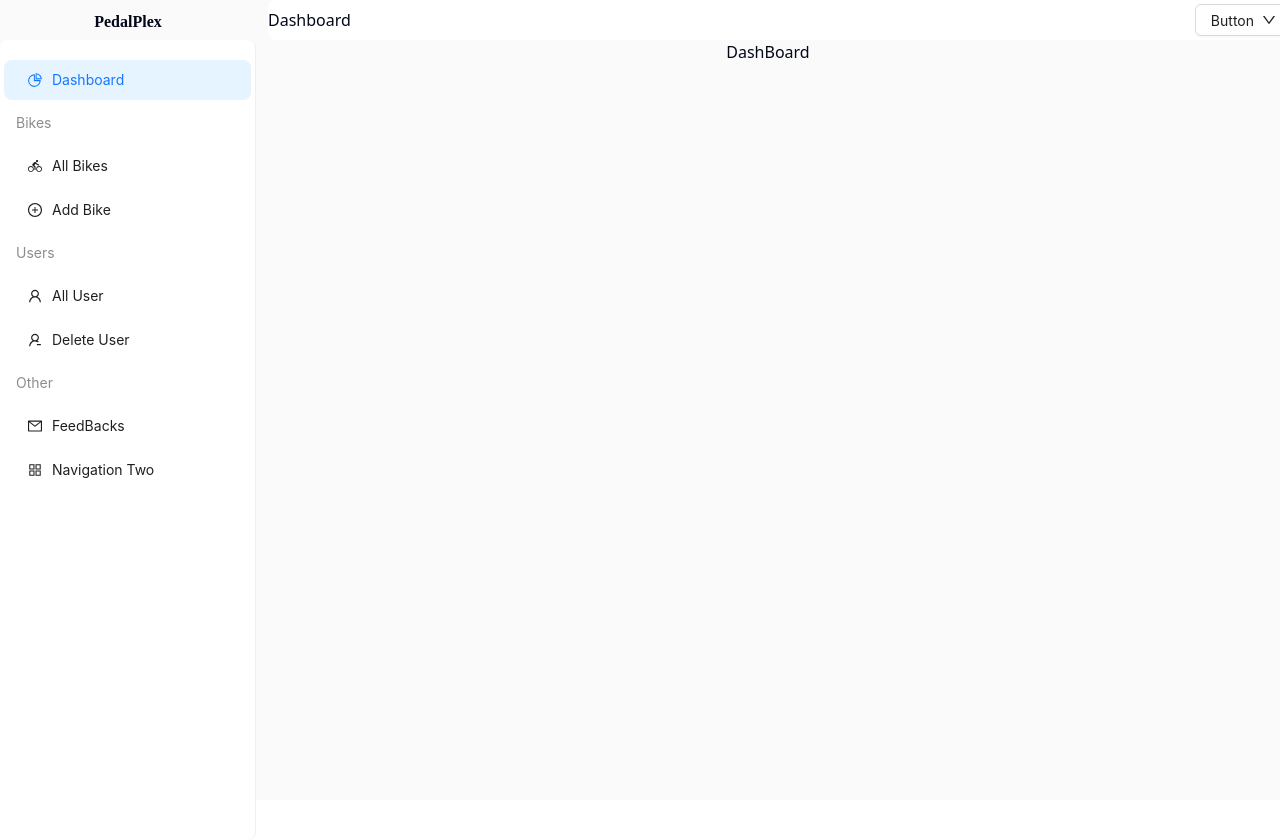
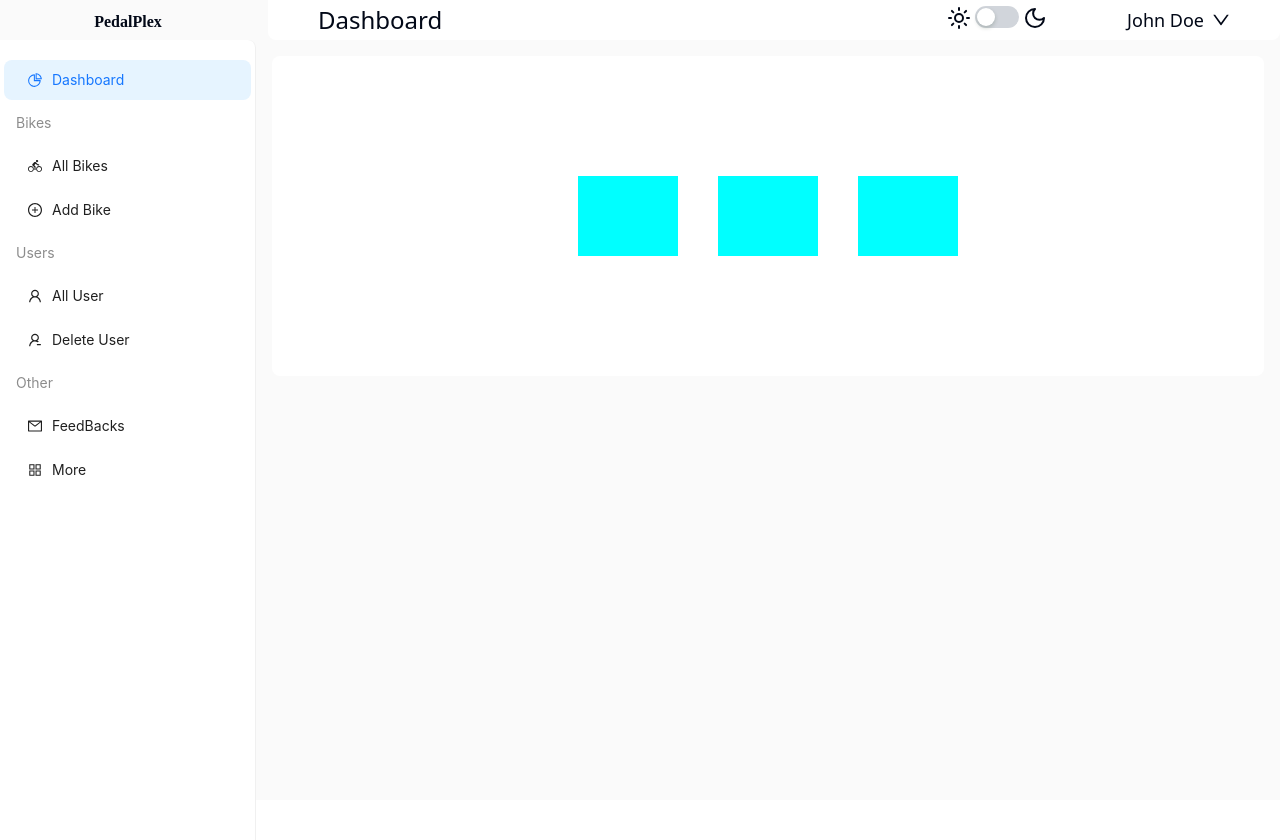
Before and after one commit to ismaelaek/bisyclesManagement, a React (Vite) app in the folder frontend/: page /dashboard in a window 1280 px wide. Built offline with nearby package versions, Linux system fonts and the light colour scheme; a web font is replaced by a local one.

Commit message:
added dark mode to dashboard

```diff
--- a/frontend/src/App.css
+++ b/frontend/src/App.css
@@ -1,5 +1,6 @@
-/* @import url('styles/common.css'); */
-
+* {
+    box-sizing: border-box;
+}
 #root {
     max-width: 1280px;
     margin: 0 auto;
--- a/frontend/src/components/admin/dashboard.jsx
+++ b/frontend/src/components/admin/dashboard.jsx
@@ -2,15 +2,19 @@ import React from 'react'
 import AdminNavbar from './navbar';
 import AdminSidebar from './sidebar';
 import { useSelector } from 'react-redux'
+import Statistics from './statistics';
 import "../../styles/dashboard.css"
 
 const Dashboard = () => {
+    const theme = useSelector(state => state.theme);
     return (
-        <main className='dashboard-main'>
+        <main className={`dashboard-main ${theme === 'dark' ? 'darkTheme' : ''}`}>
             <AdminSidebar />
             <div>
                 <AdminNavbar />
-                <DashContent/>
+                <div className=' p-4'>
+                    <DashContent/>
+                </div>
             </div>
         </main>
     )
@@ -20,9 +24,12 @@ export default Dashboard;
 
 const DashContent = () => {
     const content = useSelector(state => state.dashboard);
+    const theme = useSelector(state => state.theme);
     switch (content) {
         case 'dashboard':
-            return <h1>DashBoard</h1>;
+            return <div className={`flex w-full h-80 justify-center items-center  rounded-lg ${theme === 'dark' ? 'bg-customDark' : 'bg-white'}`} >
+                <Statistics/>
+            </div>;
             break;
         default:
             break;
--- a/frontend/src/components/admin/navbar.jsx
+++ b/frontend/src/components/admin/navbar.jsx
@@ -1,56 +1,49 @@
 import React from 'react'
-import { DownOutlined, UserOutlined } from '@ant-design/icons';
-import { Button, Dropdown, message, Space, Tooltip } from 'antd';
+import {useDispatch, useSelector } from 'react-redux'
+import { toggleTheme } from '@/storage/themeSlice';
+import { DownOutlined, LogoutOutlined } from '@ant-design/icons';
+import { Dropdown, message, Space, Switch } from 'antd';
+import { LuMoon, LuSun } from "react-icons/lu";
+
+
 
 const AdminNavbar = () => {
-    const handleButtonClick = (e) => {
-        message.info('Click on left button.');
-        console.log('click left button', e);
-    };
+    const dispatch = useDispatch()
+    const theme= useSelector(state => state.theme)
     const handleMenuClick = (e) => {
-        message.info('Click on menu item.');
-        console.log('click', e);
+        message.info(`Click on menu item. ${e.key}`);
     };
     const items = [
-    {
-        label: '1st menu item',
-        key: '1',
-        icon: <UserOutlined />,
-    },
-    {
-        label: '2nd menu item',
-        key: '2',
-        icon: <UserOutlined />,
-    },
-    {
-        label: '3rd menu item',
-        key: '3',
-        icon: <UserOutlined />,
-        danger: true,
-    },
-    {
-        label: '4rd menu item',
-        key: '4',
-        icon: <UserOutlined />,
-        danger: true,
-        disabled: true,
-    },
+        {
+            label: 'Log Out',
+            key: '1',
+            icon: <LogoutOutlined />,
+        },
     ];
     const menuProps = {
     items,
     onClick: handleMenuClick,
     };
+    const onChange = () => {
+        dispatch(toggleTheme())
+    }
     return (
-        <nav className=' admin-nav h-10 w-full ml-3 rounded-lg'>
+        <nav
+            className={`admin-nav h-10 ml-3 rounded-bl-lg rounded-br-lg text-2xl
+            ${theme === 'dark' ? 'dark-theme bg-customDark' : ''}}`}
+        >
             <h1>Dashboard</h1>
-            <div>
+            <div className=' flex justify-between gap-20'>
+                <div className=' flex justify-between gap-1'>
+                    <LuSun/>
+                    <Switch checked={theme==='dark'} onChange={onChange} className=' bg-gray-300' />
+                    <LuMoon/>
+                </div>
                 <Dropdown menu={menuProps}>
-                    <Button>
-                        <Space>
-                            Button
-                            <DownOutlined />
-                        </Space>
-                    </Button>
+                    <Space className=' cursor-pointer text-lg'>
+                        <p>John Doe</p>
+                        <DownOutlined />
+                    </Space>
                 </Dropdown>
             </div>
         </nav>
--- a/frontend/src/components/admin/sidebar.jsx
+++ b/frontend/src/components/admin/sidebar.jsx
@@ -2,7 +2,8 @@ import React, { useEffect, useState } from 'react';
 import { useSelector, useDispatch } from 'react-redux'
 import { setActivePage } from '@/storage/dashboardSlice';
 import { MdOutlineDirectionsBike } from "react-icons/md";
-import Logo from '../../assets/PedalPlex.svg';
+
+
 import {
     AppstoreOutlined,
     UserOutlined,
@@ -34,12 +35,13 @@ const items = [
     ] ,'group'),
     getItem('Other', 'other', null ,[
         getItem('FeedBacks', 'feedback', <MailOutlined />),
-        getItem('Navigation Two', 'sub2', <AppstoreOutlined />)
+        getItem('More', 'more', <AppstoreOutlined />)
     ] ,'group'),
 ];
 const AdminSidebar = () => {
     const [collapsed, setCollapsed] = useState(false);
     const dispatch = useDispatch();
+    const theme = useSelector(state => state.theme)
     const handleMenuItemClick = (e) => {
         console.log('onSelect :', e.key);
         dispatch(setActivePage(e.key));
@@ -57,14 +59,14 @@ const AdminSidebar = () => {
     }, []);
     return (
         <div className='side-bar w-auto' >
-            <div className='logo w-full h-10'>
-                    <p>PedalPlex</p>
+            <div className={`logo w-full h-10 rounded-br-lg`} >
+                <p className={theme === 'dark' ? 'text-white' : ''}>PedalPlex</p>
             </div>
                 <Menu
-                    className='text-left h-full pt-4 rounded-lg'
+                    className='text-left h-full pt-4 rounded-tr-lg'
                     defaultSelectedKeys={['dashboard']}
                     mode="inline"
-                    theme="light"
+                    theme={theme}
                     inlineCollapsed={collapsed}
                     items={items}
                     onSelect={handleMenuItemClick}
--- /dev/null
+++ b/frontend/src/components/admin/statistics.jsx
@@ -0,0 +1,13 @@
+import React from 'react'
+
+const Statistics = () => {
+    return (
+        <div className='statistics'>
+            <div></div>
+            <div></div>
+            <div></div>
+        </div>
+    )
+}
+
+export default Statistics;
--- a/frontend/src/storage/store.js
+++ b/frontend/src/storage/store.js
@@ -1,11 +1,13 @@
 import { configureStore } from '@reduxjs/toolkit';
 import bikesSlice from './bikesSlice';
 import dashboardSlice from './dashboardSlice';
+import themeSlice from './themeSlice';
 
 const store = configureStore({
     reducer: {
         bikes: bikesSlice,
-        dashboard: dashboardSlice
+        dashboard: dashboardSlice,
+        theme : themeSlice,
     }
 })
 export default store;
--- /dev/null
+++ b/frontend/src/storage/themeSlice.js
@@ -0,0 +1,14 @@
+import { createSlice } from '@reduxjs/toolkit';
+
+const themeSlice = createSlice({
+    name: 'theme',
+    initialState: 'light',
+    reducers: {
+        toggleTheme(state) {
+            return state === 'dark' ? 'light' : 'dark';
+        },
+    },
+})
+
+export default themeSlice.reducer;
+export const { toggleTheme } = themeSlice.actions;
--- a/frontend/src/styles/dashboard.css
+++ b/frontend/src/styles/dashboard.css
@@ -1,9 +1,7 @@
 @import url('./comman.css');
 @import url('https://fonts.cdnfonts.com/css/bite-chocolate');
-*{
-    box-sizing: border-box;
-}
 .dashboard-main{
+    width: 100%;
     display: grid;
     grid-template-columns: 20% 80%;
     background-color: var(--bg-color);
@@ -18,7 +16,28 @@
 }
 .admin-nav{
     background-color: white;
+    padding: 0 50px;
     display: flex;
     justify-content: space-between;
     align-items: center;
 }
+.darkTheme{
+    background-color: #305272;
+}
+.statistics{
+    display: flex;
+    flex-wrap: wrap;
+    gap: 40px;
+}
+.statistics div{
+    width: 100px;
+    height: 80px;
+    background-color: aqua;
+}
+
+.dark-theme{
+    background-color: #001529;
+    h1,h2,h3,h4,h5,p,svg{
+        color: #a4abb2;
+    }
+}
--- a/frontend/tailwind.config.js
+++ b/frontend/tailwind.config.js
@@ -23,6 +23,7 @@ module.exports = {
         ring: "hsl(var(--ring))",
         background: "hsl(var(--background))",
         foreground: "hsl(var(--foreground))",
+        customDark: '#001529',
         primary: {
           DEFAULT: "hsl(var(--primary))",
           foreground: "hsl(var(--primary-foreground))",
```
